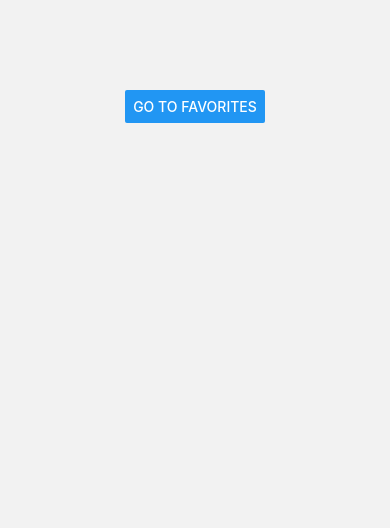
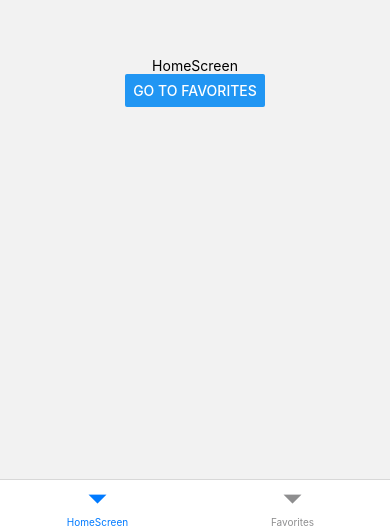
Before and after one commit to dmitrii39/MyExpoDogs, a React Native app: screen /HomeScreen in a window 390 px wide. Shown: the part 316-844 px from the top of the page. Built offline with nearby package versions, Linux system fonts and the light colour scheme.

Commit message:
tab navigator added

```diff
--- a/App.js
+++ b/App.js
@@ -1,40 +1,45 @@
-import  React from 'react';
-import { StatusBar } from 'expo-status-bar';
-import { StyleSheet, Text, View } from 'react-native';
-import 'react-native-gesture-handler';
-import { NavigationContainer } from '@react-navigation/native';
-import { createStackNavigator } from '@react-navigation/stack';
-import HomeScreen from './HomeScreen';
-import Favorites from './Favorites';
+import React from "react";
+import { StatusBar } from "expo-status-bar";
+import { StyleSheet, Text, View } from "react-native";
+import "react-native-gesture-handler";
+import { NavigationContainer } from "@react-navigation/native";
+import { createStackNavigator } from "@react-navigation/stack";
+import { createBottomTabNavigator } from "@react-navigation/bottom-tabs";
+import HomeScreen from "./HomeScreen";
+import Favorites from "./Favorites";
 
 const Stack = createStackNavigator();
-
+const Tab = createBottomTabNavigator();
 function MyStack() {
   return (
-    <Stack.Navigator screenOptions={{
-      headerShown: false
-    }} >
+    <Stack.Navigator
+      screenOptions={{
+        headerShown: false,
+      }}
+    >
       <Stack.Screen name="HomeScreen" component={HomeScreen} />
       <Stack.Screen name="Favorites" component={Favorites} />
     </Stack.Navigator>
   );
 }
 
-export default function App() {
+function MyTabs() {
   return (
-    <NavigationContainer headerShown = {false}>
-      <MyStack />
-    </NavigationContainer>
-
-
+    <Tab.Navigator screenOptions={{ headerShown: false }}>
+      <Stack.Screen name="HomeScreen" component={HomeScreen} />
+      <Stack.Screen name="Favorites" component={Favorites} />
+    </Tab.Navigator>
   );
 }
 
-
-
+export default function App() {
+  return (
+    <NavigationContainer headerShown={false}>
+      <MyTabs />
+    </NavigationContainer>
+  );
+}
 
 //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
 
-
-
 //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 20.04
--- a/Favorites.js
+++ b/Favorites.js
@@ -4,6 +4,7 @@ import { StyleSheet, Text, View, Button} from 'react-native';
 export function Favorites({navigation}) {
   return (
     <View style={{ flex: 1, alignItems: 'center', justifyContent: 'center' }}>
+      <Text>FavoritesScreen</Text>
     <Button
       title="Go to HomeScreen"
       onPress={() => navigation.navigate('HomeScreen')}
--- a/HomeScreen.js
+++ b/HomeScreen.js
@@ -4,6 +4,7 @@ import { StyleSheet, Text, View, Button } from 'react-native';
 export function HomeScreen({navigation}) {
   return (
     <View style={{ flex: 1, alignItems: 'center', justifyContent: 'center' }}>
+      <Text>HomeScreen</Text>
     <Button
       title="Go to Favorites"
       onPress={() => navigation.navigate('Favorites')}
--- a/package.json
+++ b/package.json
@@ -11,6 +11,7 @@
   },
   "dependencies": {
     "@react-native-masked-view/masked-view": "0.2.6",
+    "@react-navigation/bottom-tabs": "^6.3.1",
     "@react-navigation/native": "^6.0.10",
     "@react-navigation/stack": "^6.2.1",
     "expo": "~44.0.0",
```
Also changed, not shown: 1 other file (tests, documents, lock files or other folders).
